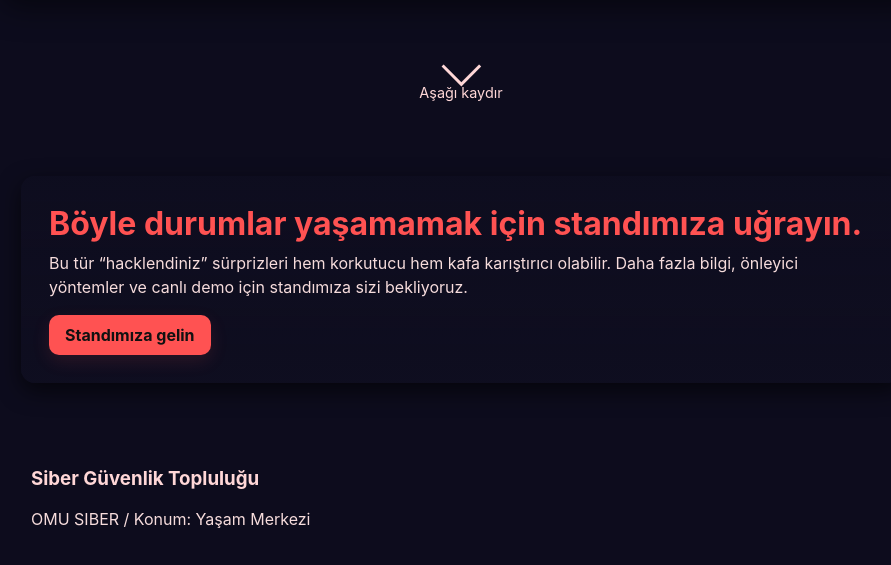
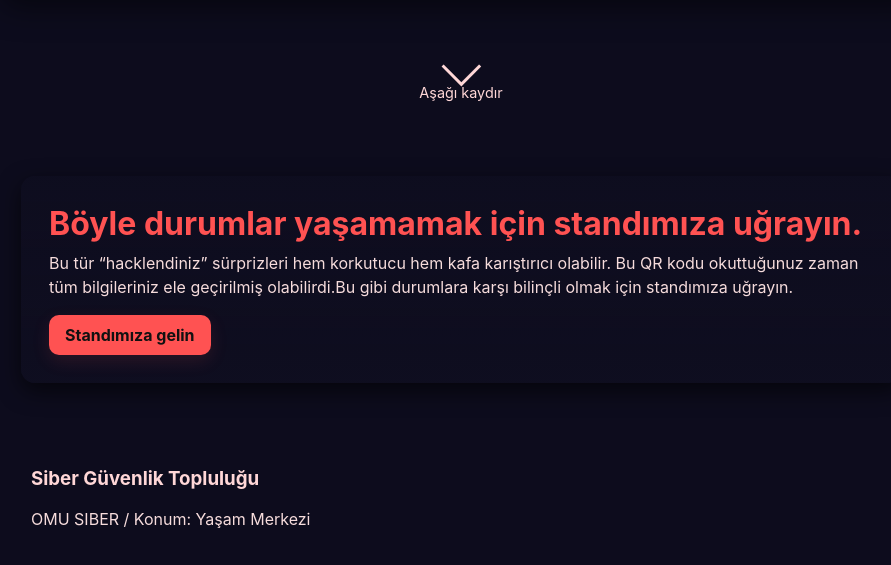
Before and after one commit to omusiber1919/omu_siber_stand, a plain HTML site: page index.html in a window 1280 px wide. Shown: the part 521-1086 px from the top of the page, without its empty margins (179-1070 px from the left). Drawn offline with Linux system fonts and the light colour scheme.

Commit message:
Update index.html

```diff
--- a/index.html
+++ b/index.html
@@ -171,7 +171,7 @@
         <h2>Böyle durumlar yaşamamak için standımıza uğrayın.</h2>
         <p>
           Bu tür “hacklendiniz” sürprizleri hem korkutucu hem kafa karıştırıcı olabilir.
-          Daha fazla bilgi, önleyici yöntemler ve canlı demo için standımıza sizi bekliyoruz.
+          Bu QR kodu okuttuğunuz zaman tüm bilgileriniz ele geçirilmiş olabilirdi.Bu gibi durumlara karşı bilinçli olmak için standımıza uğrayın.
         </p>
         <a class="cta" href="#stand" id="ctaBtn">Standımıza gelin</a>
       </div>
```
